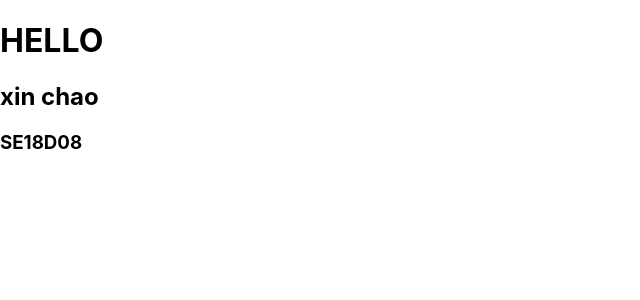
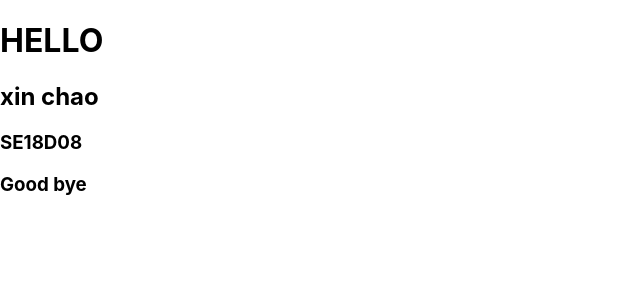
Before and after one commit to Lppl11102004/DEMO_FER, a React (Create React App) app: page / in a window 1280 px wide. Shown: the top 300 px of the page, without its empty margins (0-640 px from the left). Built offline with nearby package versions, Linux system fonts and the light colour scheme.

Commit message:
sua lan 4

```diff
--- a/src/App.js
+++ b/src/App.js
@@ -6,6 +6,7 @@ function App() {
       <h1>HELLO</h1>
       <h2>xin chao</h2>
       <h3>SE18D08</h3>
+      <h3>Good bye</h3>
     </div>
   );
 }
```
